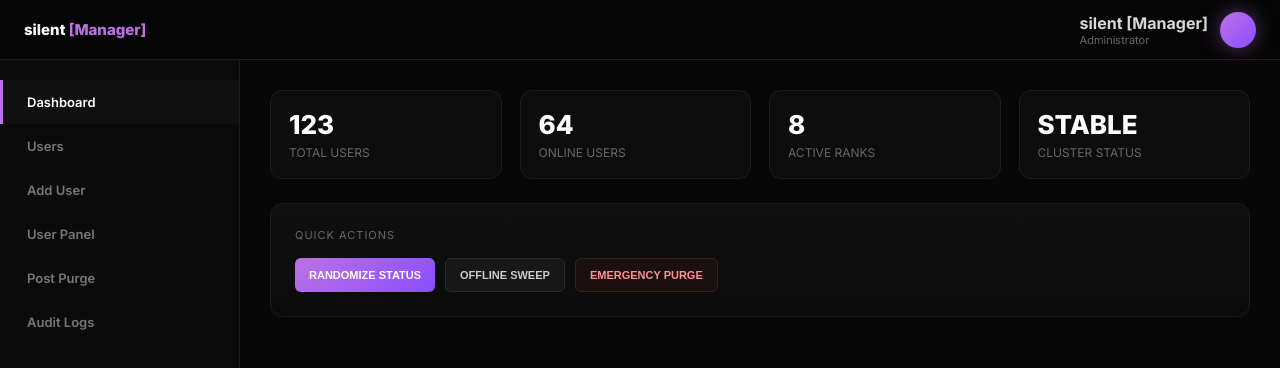
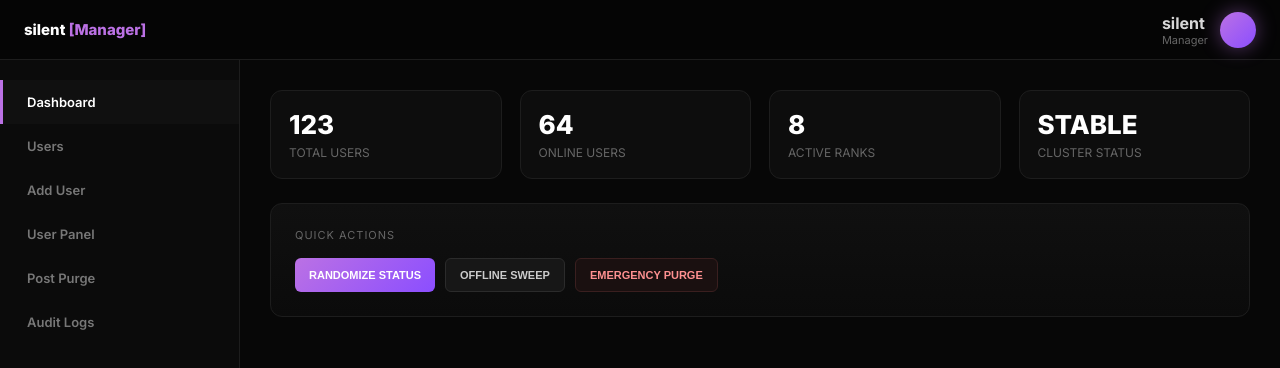
Before and after one commit to catbinposts/doxbinadmin.github.io, a plain HTML site: page index.html in a window 1280 px wide. Shown: the top 368 px of the page. Drawn offline with Linux system fonts and the light colour scheme.

Commit message:
Update index.html

```diff
--- a/index.html
+++ b/index.html
@@ -4,7 +4,7 @@
 <meta charset="UTF-8" />
 <meta name="viewport" content="width=device-width, initial-scale=1.0" />
 
-<title>silent [Manager]</title>
+<title>db admin panel</title>
 
 <link href="https://fonts.googleapis.com/css2?family=Inter:wght@400;500;600;700;800&display=swap" rel="stylesheet">
 
@@ -347,9 +347,9 @@ select:focus{
 
     <div class="profile">
         <div>
-            <div style="font-weight:700;">silent [Manager]</div>
+            <div style="font-weight:700;">silent</div>
             <div style="font-size:11px;color:#666;">
-                Administrator
+                Manager
             </div>
         </div>
 
```
